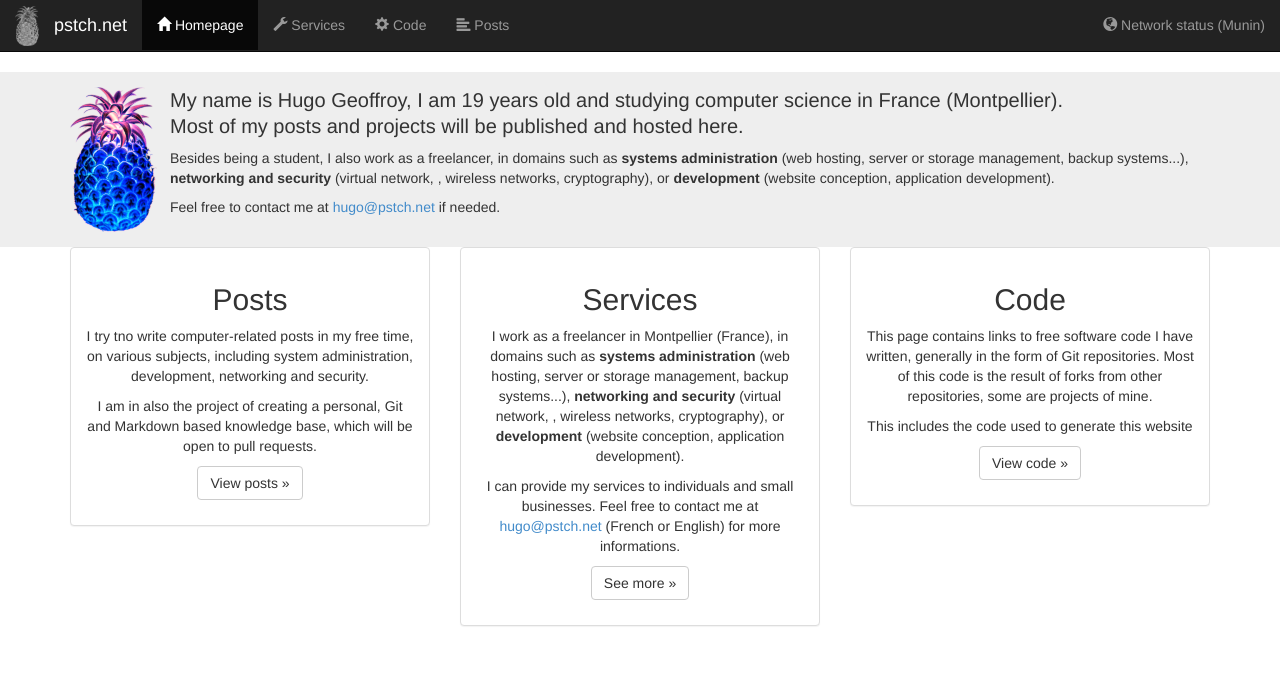
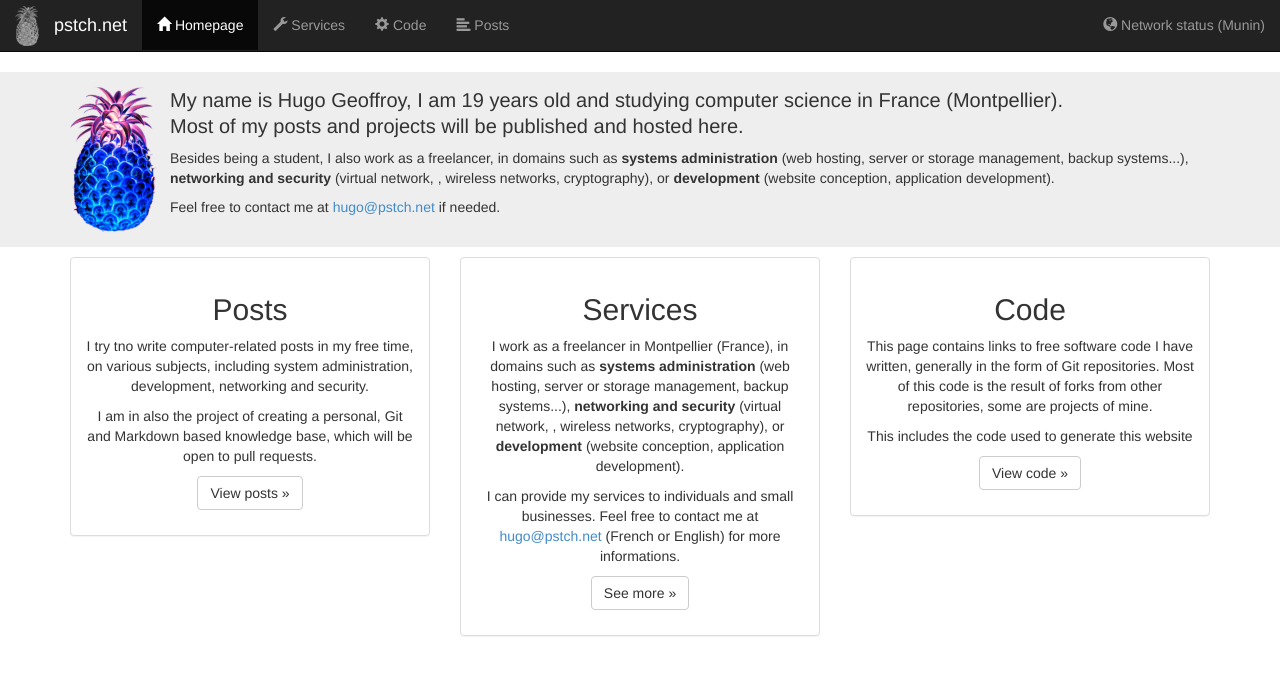
Before and after one commit to pstch/pstch-www, a Jekyll site: the page built from index.html, in a window 1280 px wide. Shown: the top 675 px of the page. Built offline with Jekyll 4.4.1, drawn with Linux system fonts in a browser that asks for light colours.

Commit message:
New design with bootstrap

```diff
--- a/media/css/custom.css
+++ b/media/css/custom.css
@@ -8,7 +8,7 @@
 #home-header {
     padding-top: 15px;
     padding-bottom: 15px;
-    margin-bottom: 0px;
+    margin-bottom: 10px;
 }
 #home-header > .container > img {
     float: left;
@@ -29,3 +29,6 @@
 #home-cells > .row > div {
     text-align: center;
 }
+#home-cells > .row > div > h2 {
+    margin-top: 0px;
+}
```
